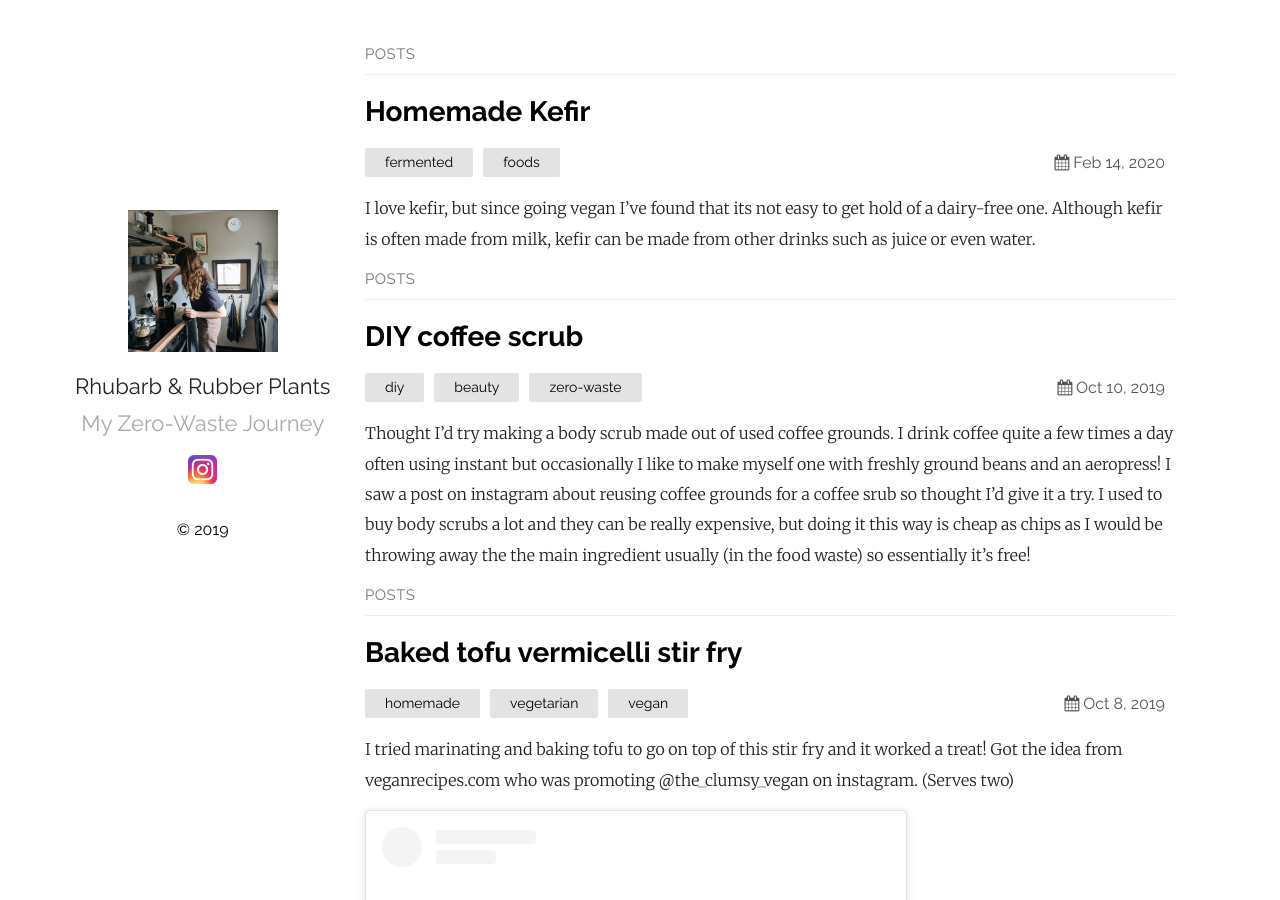
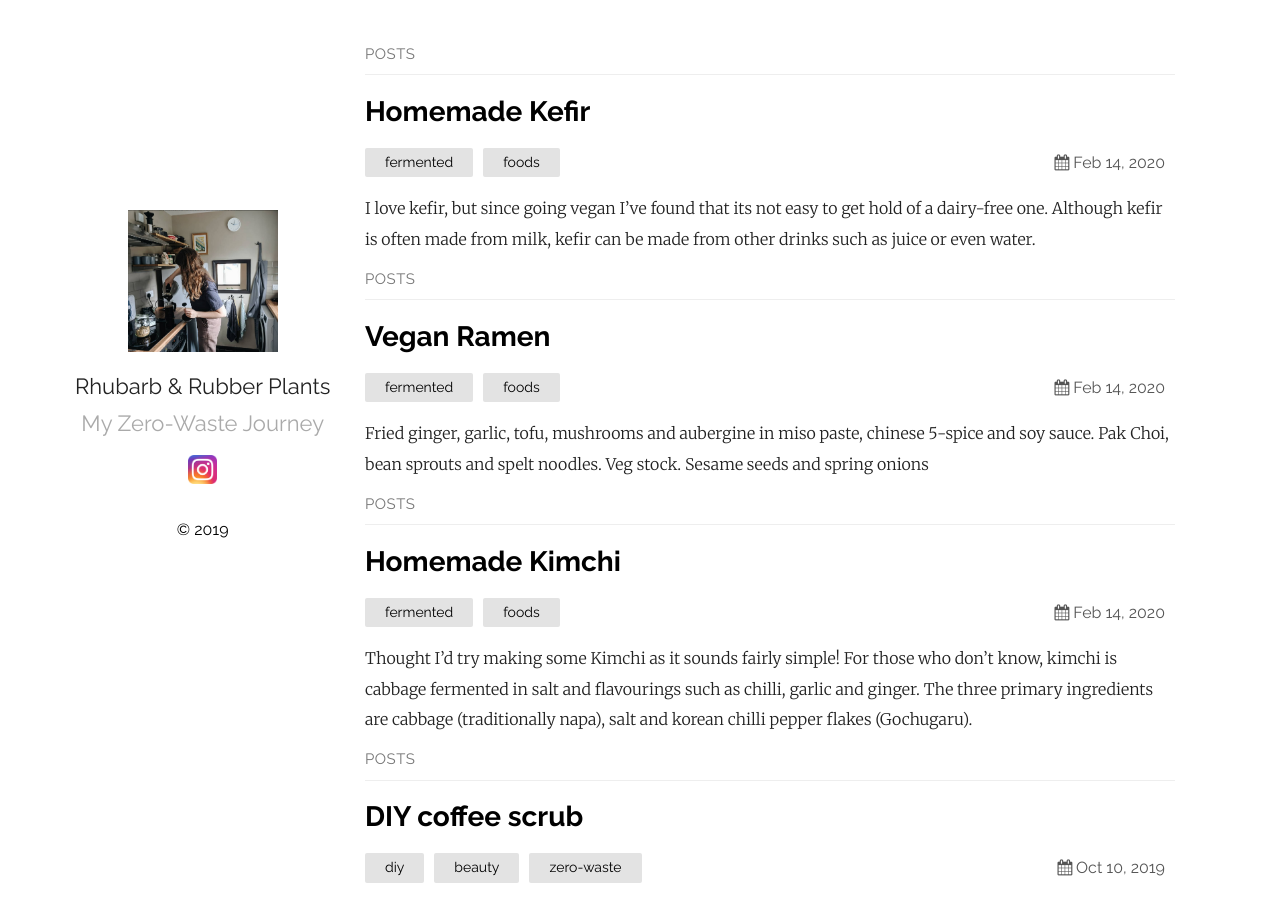
Before and after one commit to rhubarbandrubberplants/rhubarbandrubberplants.github.io, a Jekyll site: the page built from index.md, in a window 1280 px wide and 900 px high. Built offline with Jekyll 4.4.1, drawn with Linux system fonts in a browser that asks for light colours; a script that is not in the unit is left out; some of the changed text lies outside the part shown.

Commit message:
uploading future posts to be edited

```diff
--- /dev/null
+++ b/_posts/2020-02-13-homemadekimchi.md
@@ -0,0 +1,40 @@
+---
+layout: post
+title:  "Homemade Kimchi"
+date:   2020-02-14 08:20:36 +0000
+categories:  fermented foods
+---
+
+Thought I'd try making some Kimchi as it sounds fairly simple!
+For those who don't know, kimchi is cabbage fermented in salt and flavourings such as chilli, garlic and ginger.
+The three primary ingredients are cabbage (traditionally napa), salt and korean chilli pepper flakes (Gochugaru).
+
+Getting hold of a napa cabbage was not easy for me so I went for a chinese cabbage instead (not sure if they are actually the same thing?)
+I have a massive jar of salt in my cupboard already so I didn't need to buy any of this.
+In most Kimchi recipes, korean pepper flakes are essential to kimchi! However I couldn't find any of these in any supermarkets (online and in store). However I did find a Gochujang paste in Waitrose so thought I'd try this as it seemed to be the closest thing I could get hold of!
+
+The basic method for making a kimchi is to salt the cabbage and leave it to absorb for a while. Then you make a paste out of ingredients like chilli, ginger and garlic. I've seen recipes with more ingredients such as shrimp paste, fish sauce (which you can omit if you want a vegan kimchi like me!), sugar, soy sauce but the core flavourings tend to be the chilli, ginger and garlic. You can also add more veg such as radishes (daikon or normal salad ones), carrot or spring onions.
+
+I sadly forgot to buy some ginger when I made my kimchi so I didn't include this in my paste! Thought I better make it before the cabbage went off. Overall the recipe I followed is a very quick and basic one, based off of the quick kimchi recipe on bbc goodfood.
+
+Here's the ingredients I used:
+* 1 chinese cabbage
+* 1 tablespoon of salt
+* 7 teaspoons of chilli paste
+* 4 garlic gloves
+* 3 small carrots
+* 4 or 5 spring onions
+
+
+Method:
+1) Wash the chinese cabbage and cute into quarters. Then cut each quarter into strips.
+2) Sprinkle the salt over the cabbage and leave for 1hr.
+3) Meanwhile, chop up the carrots into matchsticks and slice the spring onions.
+4) After an hour, rinse the cabbage and dry.
+5) Put the cabbage into a bowl with the spring onion and carrots.
+6) Then grate the garlic on top and add the chilli.
+7) Mix together until the cabbage is coated evenly,
+8) Fill up some sterilised jars with the kimchi and leave to ferment overnight in a cool dark place such as a cupboard.
+9) After that, keep in the fridge or eat! Apparently it should last for up to 2 weeks!
+
+Will let you know it tastes!
--- /dev/null
+++ b/_posts/2020-02-14-veganramen.md
@@ -0,0 +1,11 @@
+---
+layout: post
+title:  "Vegan Ramen"
+date:   2020-02-14 08:20:36 +0000
+categories:  fermented foods
+---
+
+
+Fried ginger, garlic, tofu, mushrooms and aubergine in miso paste, chinese 5-spice and soy sauce.
+Pak Choi, bean sprouts and spelt noodles. Veg stock.
+Sesame seeds and spring onions
```
Also changed, not shown: _posts/2019-09-12-lakes.md (+1 -1 lines), README.md.
